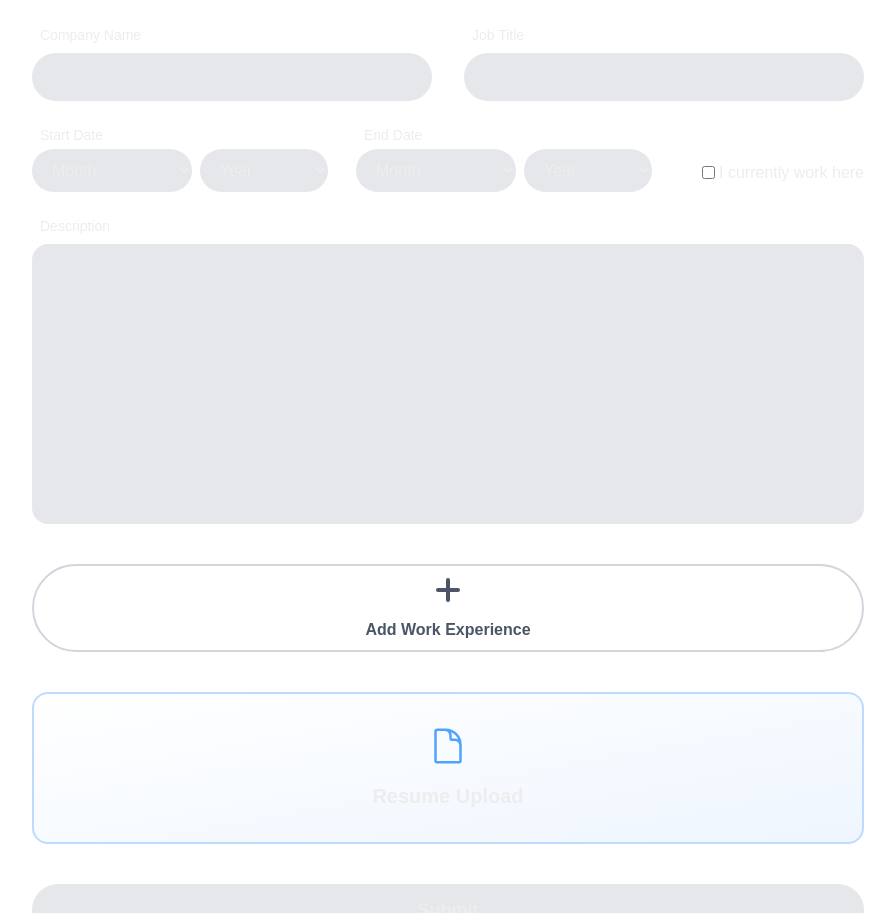
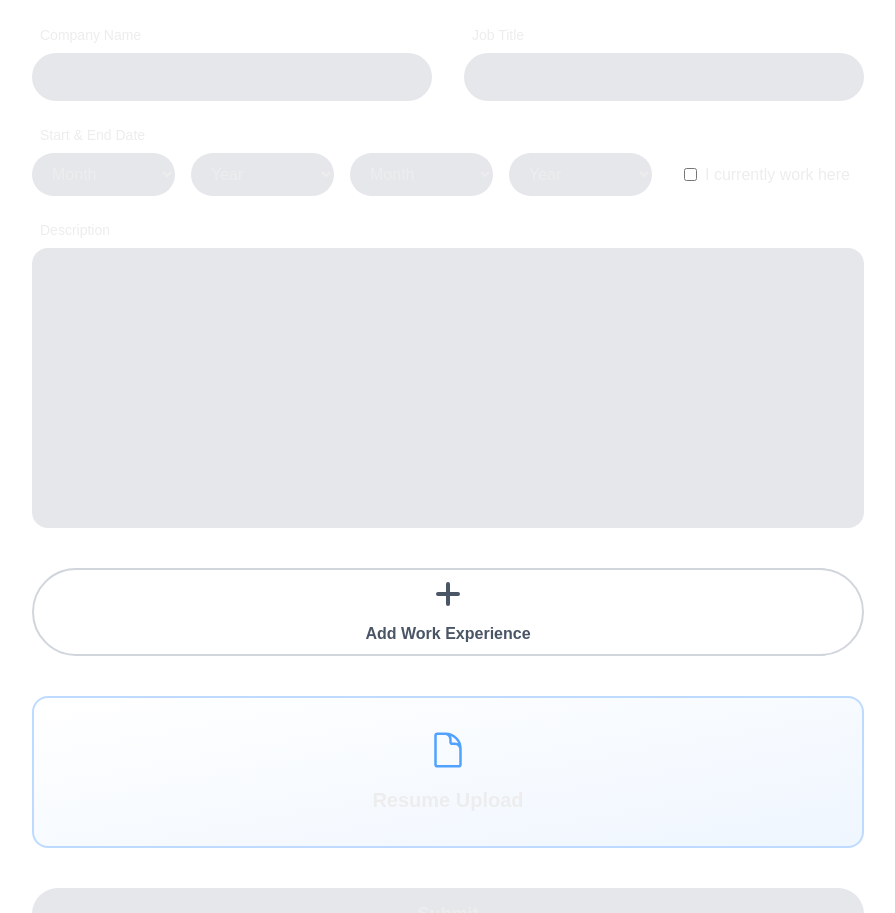
Before and after one commit to UTMIST/UTMIST, a Next.js app in the folder client/: page /apply in a window 1280 px wide. Shown: the part 1283-2196 px from the top of the page, without its empty margins (192-1087 px from the left). Built offline with nearby package versions, Linux system fonts and the light colour scheme.

Commit message:
style: fixed start and end date input misalignments

```diff
--- a/client/src/app/apply/page.tsx
+++ b/client/src/app/apply/page.tsx
@@ -346,12 +346,13 @@ const WorkExperienceSection = ({
               </div>
             </div>
             {/* Date labels and inputs */}
-            <div className={`w-full flex flex-col gap-1 md:col-span-2 ${exp.currentlyWorking ? '' : 'flex-col sm:flex-row'}`}>
-              <div className="flex-1 flex flex-col min-w-0 max-w-xs">
-                <label className="text-sm font-medium mb-1 ml-2">Start Date</label>
-                <div className="flex flex-col sm:flex-row gap-2 min-w-0">
+            <div className={`w-full flex flex-col gap-1 md:col-span-2`}>
+              <label className="text-sm font-medium mb-1 ml-2">{exp.currentlyWorking ? 'Start Date' : 'Start & End Date'}</label>
+              <div className="flex flex-col sm:flex-row items-center gap-4 w-full">
+                {/* Start Date Selectors */}
+                <div className="flex flex-row gap-4 flex-1 w-full">
                   <select
-                    className="input bg-gray-200 rounded-full px-4 py-3 min-w-0 w-full sm:w-40"
+                    className="input bg-gray-200 rounded-full px-4 py-3 flex-1 w-full"
                     value={exp.startMonth}
                     onChange={e => handleWorkExperienceChange(idx, 'startMonth', e.target.value)}
                   >
@@ -361,7 +362,7 @@ const WorkExperienceSection = ({
                     ))}
                   </select>
                   <select
-                    className="input bg-gray-200 rounded-full px-4 py-3 min-w-0 w-full sm:w-32"
+                    className="input bg-gray-200 rounded-full px-4 py-3 flex-1 w-full"
                     value={exp.startYear}
                     onChange={e => handleWorkExperienceChange(idx, 'startYear', e.target.value)}
                   >
@@ -371,13 +372,11 @@ const WorkExperienceSection = ({
                     ))}
                   </select>
                 </div>
-              </div>
+                {/* End Date Selectors (only if not currently working) */}
                 {!exp.currentlyWorking && (
-                <div className="flex-1 flex flex-col min-w-0 max-w-xs mt-4 sm:mt-0">
-                  <label className="text-sm font-medium mb-1 ml-2">End Date</label>
-                  <div className="flex flex-col sm:flex-row gap-2 min-w-0">
+                  <div className="flex flex-row gap-4 flex-1 w-full mt-2 sm:mt-0">
                     <select
-                      className="input bg-gray-200 rounded-full px-4 py-3 min-w-0 w-full sm:w-40"
+                      className="input bg-gray-200 rounded-full px-4 py-3 flex-1 w-full"
                       value={exp.endMonth}
                       onChange={e => handleWorkExperienceChange(idx, 'endMonth', e.target.value)}
                     >
@@ -387,7 +386,7 @@ const WorkExperienceSection = ({
                       ))}
                     </select>
                     <select
-                      className="input bg-gray-200 rounded-full px-4 py-3 min-w-0 w-full sm:w-32"
+                      className="input bg-gray-200 rounded-full px-4 py-3 flex-1 w-full"
                       value={exp.endYear}
                       onChange={e => handleWorkExperienceChange(idx, 'endYear', e.target.value)}
                     >
@@ -397,17 +396,18 @@ const WorkExperienceSection = ({
                       ))}
                     </select>
                   </div>
-                </div>
                 )}
-              <div className="flex items-center ml-auto mt-6 md:mt-7">
+                {/* Checkbox always present, right-aligned on desktop, below on mobile */}
+                <div className="flex items-center mt-2 sm:mt-0 sm:ml-4 min-w-[180px] w-full sm:w-auto">
                   <input
                     type="checkbox"
                     id={`currentlyWorking-${idx}`}
                     checked={!!exp.currentlyWorking}
                     onChange={e => handleWorkExperienceChange(idx, 'currentlyWorking', e.target.checked)}
-                  className="ml-2"
+                    className="mr-2"
                   />
-                <label htmlFor={`currentlyWorking-${idx}`} className="select-none cursor-pointer ml-1">I currently work here</label>
+                  <label htmlFor={`currentlyWorking-${idx}`} className="select-none cursor-pointer">I currently work here</label>
+                </div>
               </div>
             </div>
           </div>
```
Lines whose indentation alone changed are shown as unchanged.
